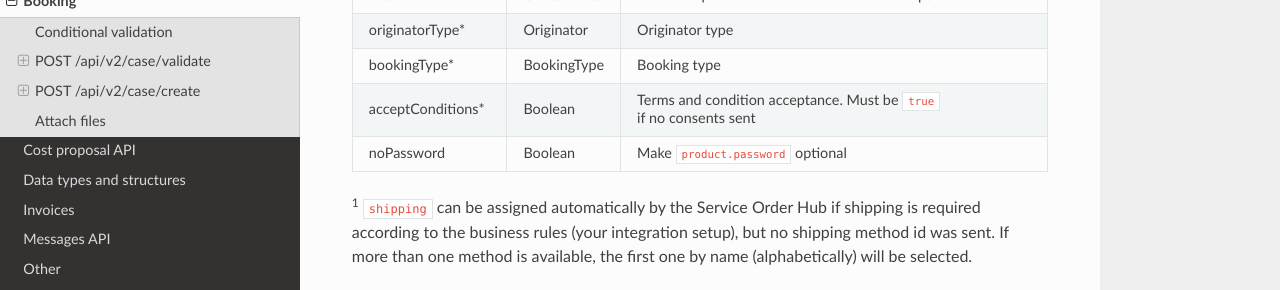
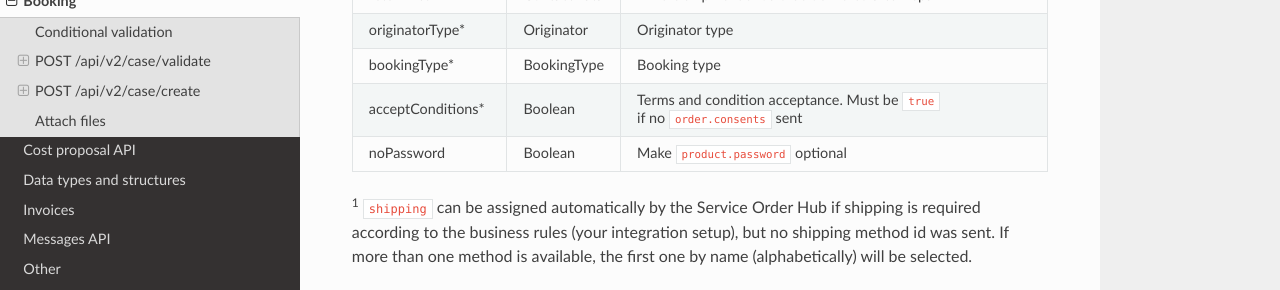
Before and after one commit to infocareworkshop/serviceorderhub-docs, an MkDocs documentation site: the page built from docs/Booking.md, in a window 1280 px wide and 900 px high, scrolled down 2742 px. Shown: the part 149-439 px from the top of the window. Built offline with MkDocs 1.6.1, drawn with Linux system fonts in a browser that asks for light colours; nearby versions of some CDN libraries.

Commit message:
Fix order.consents

```diff
--- a/docs/Booking.md
+++ b/docs/Booking.md
@@ -98,7 +98,7 @@ Partner
 | returnDst<sup>5</sup>          | ContactData   | Where shipment should be delivered after repair
 | originatorType\*               | Originator    | Originator type
 | bookingType\*                  | BookingType   | Booking type
-| acceptConditions\*             | Boolean       | Terms and condition acceptance. Must be `true` if no consents sent
+| acceptConditions\*             | Boolean       | Terms and condition acceptance. Must be `true` if no `order.consents` sent
 | noPassword                     | Boolean       | Make `product.password` optional
 
 <sup>1</sup> `shipping` can be assigned automatically by the Service Order Hub if shipping is required according to the business rules (your integration setup), but no shipping method id was sent. If more than one method is available, the first one by name (alphabetically) will be selected.
```
